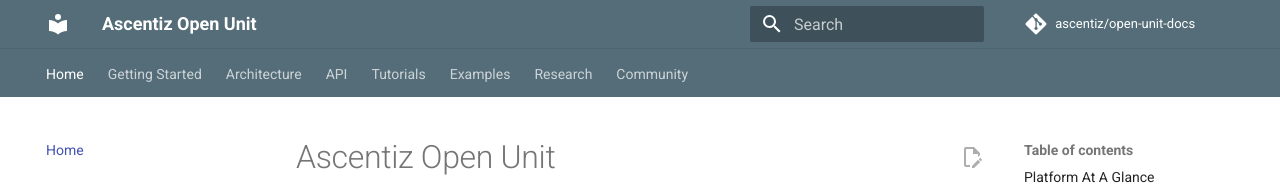
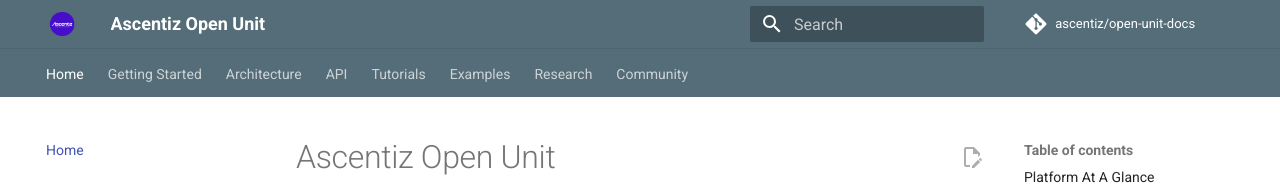
Before and after one commit to ascentiz/open-unit-docs, an MkDocs documentation site: the page built from docs/index.md, in a window 1280 px wide. Shown: the top 196 px of the page. Built offline with MkDocs 1.6.1 and Material for MkDocs 9.7.7, drawn with Linux system fonts in a browser that asks for light colours; comment, search, counter and statistics services are not loaded.

Commit message:
Update site logo

```diff
--- a/mkdocs.yml
+++ b/mkdocs.yml
@@ -12,6 +12,8 @@
 theme:
   name: material
   language: en
+  logo: assets/images/ascentiz-logo.png
+  favicon: assets/images/ascentiz-logo.png
   palette:
     - scheme: default
       primary: blue grey
```
Also changed, not shown: docs/assets/images/ascentiz-logo.png (added).
